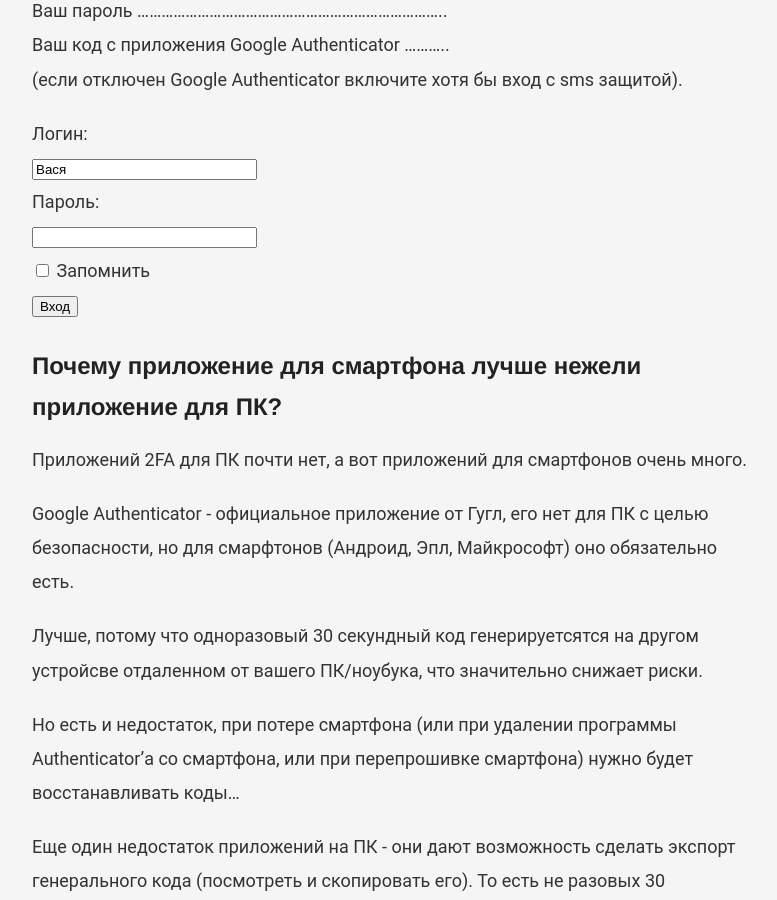
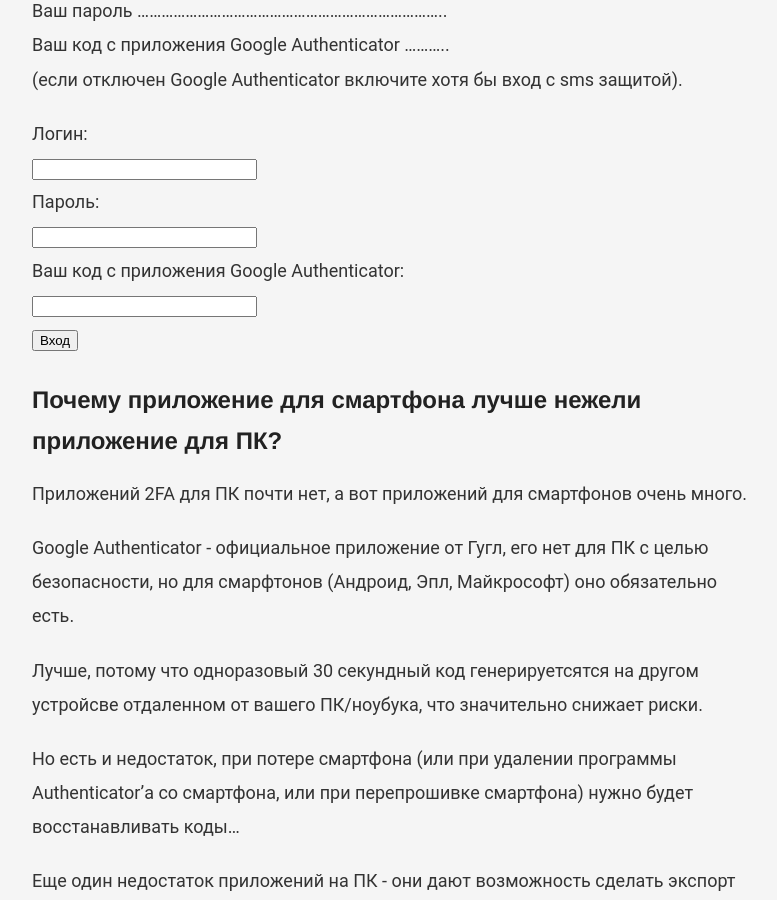
Before and after one commit to VadymVolos/vadymvolos.github.io, a Jekyll site: the page built from _posts/management/2017-02-21-2fa-authenticator.md, in a window 1280 px wide and 900 px high, scrolled down 1849 px. Shown: the whole window, without its empty margins (248-1025 px from the left). Built offline with Jekyll 4.4.1, drawn with Linux system fonts in a browser that asks for light colours; nearby versions of some CDN libraries; comment, search, counter and statistics services are not loaded.

Commit message:
Update 2017-02-21-2fa-authenticator.md

```diff
--- a/_posts/management/2017-02-21-2fa-authenticator.md
+++ b/_posts/management/2017-02-21-2fa-authenticator.md
@@ -36,13 +36,10 @@
 Ваш код с приложения Google Authenticator ...........
 (если отключен Google Authenticator включите хотя бы вход с sms защитой).
 
-<form name="f1" method="get" action="enter_data.php">
-<input name="link" type="hidden" value="index.php" />
-Логин: <br />
-<input name="login" type="text" size="25" maxlength="30" value="Вася" /> <br />
-Пароль: <br />
-<input name="pd" type="password" size="25" maxlength="30" value="" /> <br />
-<input name="remember" type="checkbox" value="yes" /> Запомнить <br />
+<form name="f1" method="get" action=" ">
+Логин: <br /><input name="login" type="text" size="25" maxlength="30" value="" /> <br />
+Пароль: <br /><input name="pd" type="password" size="25" maxlength="30" value="" /> <br />
+Ваш код с приложения Google Authenticator: <br /><input name="pd" type="text" size="25" maxlength="30" value="" /> <br />
 <input type="submit" name="enter" value="Вход" />
 </form>
 
```
